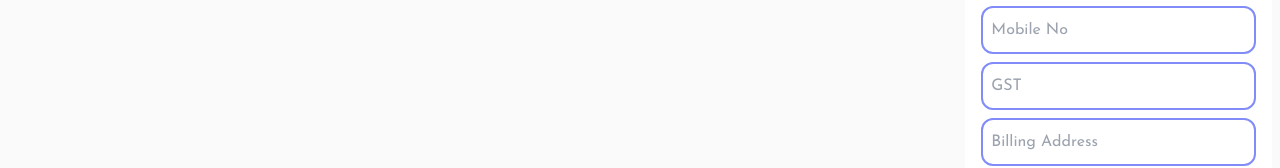
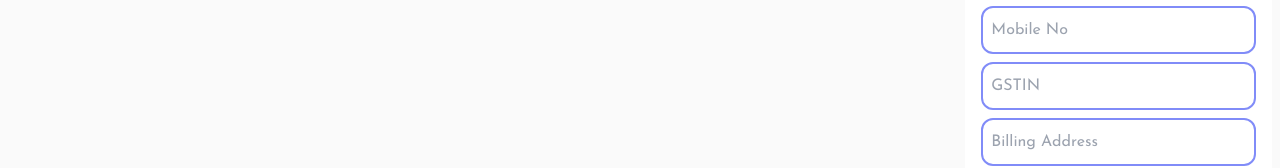
Before and after one commit to NaveeN-929/fc, a React (Create React App) app: page / in a window 1280 px wide. Shown: the part 910-1078 px from the top of the page. Built offline with nearby package versions, Linux system fonts and the light colour scheme; a web font is replaced by a local one.

Commit message:
client GST added

```diff
--- a/src/components/Clients/ClientEditModal.js
+++ b/src/components/Clients/ClientEditModal.js
@@ -24,7 +24,7 @@ const emptyForm = {
   email: "",
   billingAddress: "",
   mobileNo: "",
-  gst: "",
+  GSTIN: "",
 };
 
 const emailRegex = /^\w+([\.-]?\w+)*@\w+([\.-]?\w+)*(\.\w{2,3})+$/;
@@ -102,6 +102,7 @@ function ClientEditModal(props) {
       email: isValidEmail ? true : false,
       billingAddress: clientForm?.billingAddress?.trim() ? true : false,
       mobileNo: clientForm?.mobileNo?.trim() ? true : false,
+      GSTIN: clientForm?.GSTIN?.trim() ? true : false,
     }));
   }, [clientForm]);
 
@@ -206,6 +207,23 @@ function ClientEditModal(props) {
                             />
                           </div>
                           </div>
+                          <div className="flex mt-2">
+                          <div className="flex-1">
+                            <input
+                              autoComplete="nope"
+                              placeholder="Mobile No"
+                              className={
+                                !validForm.GSTIN && isTouched
+                                  ? defaultInputInvalidStyle
+                                  : defaultInputStyle
+                              }
+                              value={clientForm.GSTIN}
+                              onChange={(e) =>
+                                handlerClientValue(e, "GSTIN")
+                              }
+                            />
+                          </div>
+                          </div>
                         <div className="flex mt-2">
                           <div className="flex-1">
                             <input
--- a/src/components/Dashboard/QuickAddClient.js
+++ b/src/components/Dashboard/QuickAddClient.js
@@ -31,7 +31,7 @@ const emptyForm = {
   email: "",
   billingAddress: "",
   mobileNo: "",
-  GST:"",
+  GSTIN:"",
 };
 
 function QuickAddClient({ editForm }) {
@@ -111,7 +111,7 @@ function QuickAddClient({ editForm }) {
       email: isValidEmail ? true : false,
       billingAddress: clientForm?.billingAddress?.trim() ? true : false,
       mobileNo: clientForm?.mobileNo?.trim() ? true : false,
-      GST: clientForm?.GST?.trim() ? true : false,
+      GSTIN: clientForm?.GSTIN?.trim() ? true : false,
     }));
   }, [clientForm]);
 
@@ -204,15 +204,15 @@ function QuickAddClient({ editForm }) {
           ) : (
             <input
               autoComplete="nope"
-              placeholder="GST"
+              placeholder="GSTIN"
               className={
                 !validForm.GST && isTouched
                   ? defaultInputInvalidStyle
                   : defaultInputStyle
               }
               disabled={isInitLoading}
-              value={clientForm.GST}
-              onChange={(e) => handlerClientValue(e, "GST")}
+              value={clientForm.GSTIN}
+              onChange={(e) => handlerClientValue(e, "GSTIN")}
             />
           )}
         </div>
--- a/src/pages/invoices/InvoiceDetailScreen.js
+++ b/src/pages/invoices/InvoiceDetailScreen.js
@@ -812,8 +812,8 @@ function InvoiceDetailScreen(props) {
                       autoComplete="nope"
                       placeholder="Client GSTIN"
                       className={defaultInputSmStyle}
-                      value={invoiceForm?.clientDetail?.gst}
-                      onChange={(e) => handlerInvoiceClientValue(e, "gst")}
+                      value={invoiceForm?.clientDetail?.GSTIN}
+                      onChange={(e) => handlerInvoiceClientValue(e, "GSTIN")}
                     />
                   ) : (
                     invoiceForm?.clientDetail?.email
--- a/src/store/clientSlice.js
+++ b/src/store/clientSlice.js
@@ -14,7 +14,7 @@ const initialState = {
     email: "",
     billingAddress: "",
     mobileNo: "",
-    GST: "",
+    GSTIN: "",
 
   },
   editedID: null,
@@ -37,6 +37,7 @@ export const clientsSlice = createSlice({
         email: "",
         billingAddress: "",
         mobileNo: "",
+        GSTIN: "",
       };
 
       state.newForm = { ...reNewForm };
--- a/src/store/invoiceSlice.js
+++ b/src/store/invoiceSlice.js
@@ -40,6 +40,7 @@ const initialState = {
       email: "",
       image: "",
       billingAddress: "",
+      GSTIN: "",
     },
     products: [
       {
```
Also changed, not shown: 1 other file (tests, documents, lock files or other folders).
